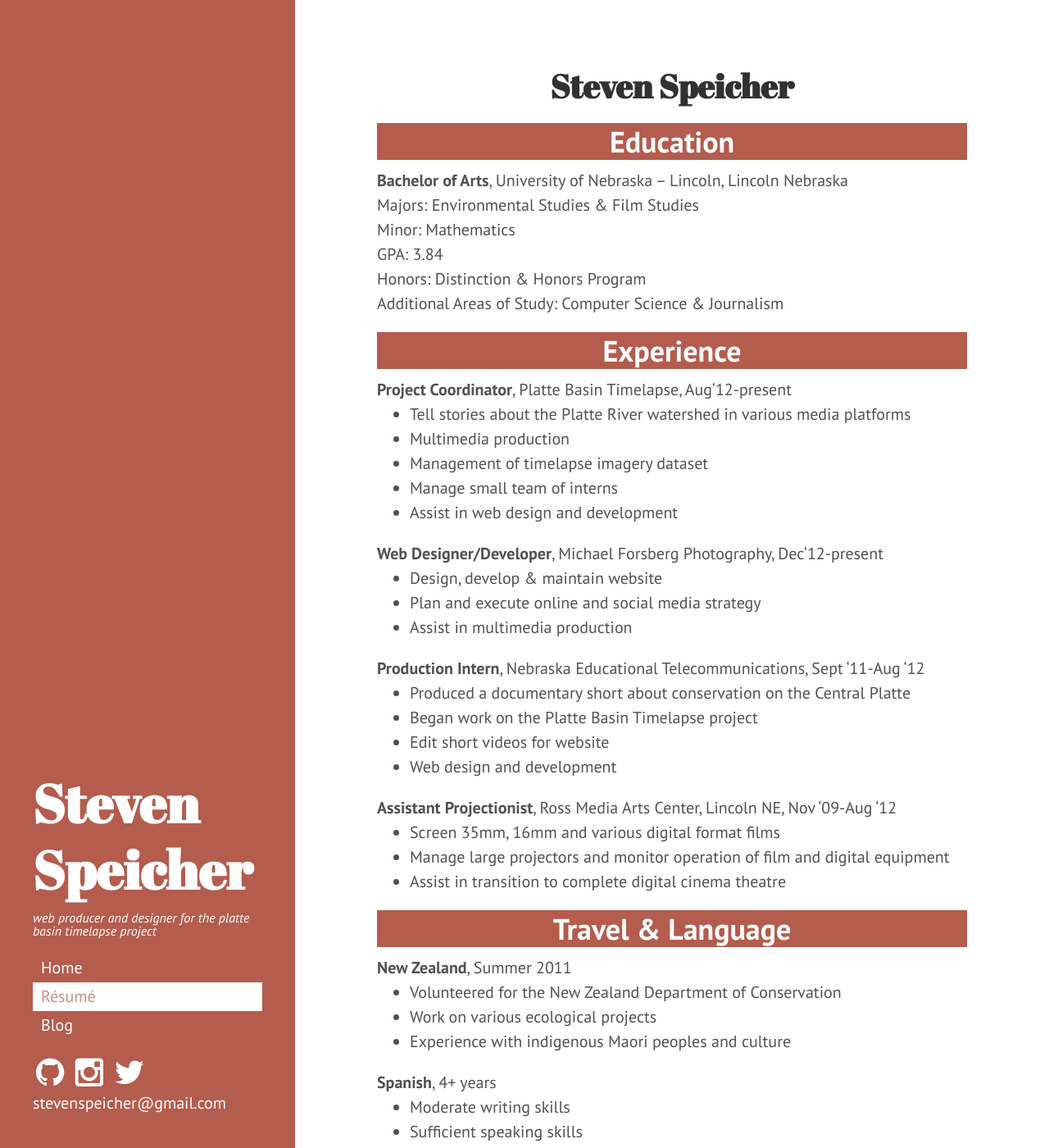
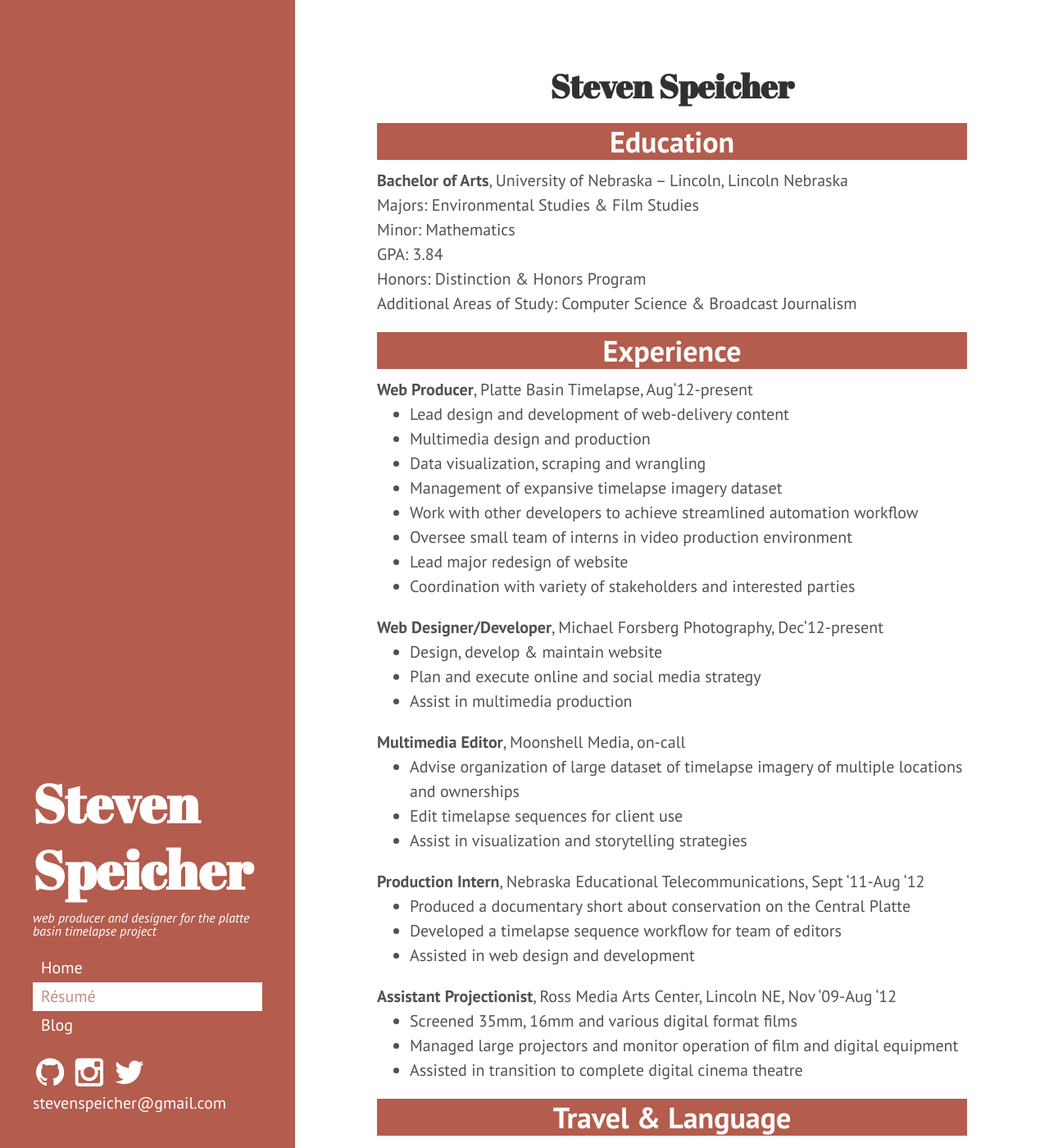
Before and after one commit to stvnspchr/stvnspchr.github.io, a Jekyll site: the page built from resume/index.html, in a window 1280 px wide and 1400 px high. Shown: the whole window at 82% size. Built offline with Jekyll 4.4.1, drawn with Linux system fonts in a browser that asks for light colours; Markdown is read by kramdown in place of the engine named in the settings.

Commit message:
Updated resume

```diff
--- a/resume/index.html
+++ b/resume/index.html
@@ -14,17 +14,20 @@ title: Résumé
 <p>Minor: Mathematics</p>
 <p>GPA: 3.84</p>
 <p>Honors: Distinction & Honors Program</p>
-<p>Additional Areas of Study: Computer Science & Journalism</p>
+<p>Additional Areas of Study: Computer Science & Broadcast Journalism</p>
 
 <h2>Experience</h2>
 
-<p><span class="bold">Project Coordinator</span>, Platte Basin Timelapse, Aug‘12-present</p>
+<p><span class="bold">Web Producer</span>, Platte Basin Timelapse, Aug‘12-present</p>
 <ul>
-	<li>Tell stories about the Platte River watershed in various media platforms</li>
-	<li>Multimedia production</li>
-	<li>Management of timelapse imagery dataset</li>
-	<li>Manage small team of interns</li>
-	<li>Assist in web design and development</li>
+	<li>Lead design and development of web-delivery content</li>
+	<li>Multimedia design and production</li>
+	<li>Data visualization, scraping and wrangling</li>
+	<li>Management of expansive timelapse imagery dataset</li>
+	<li>Work with other developers to achieve streamlined automation workflow</li>
+	<li>Oversee small team of interns in video production environment</li>
+	<li>Lead major redesign of website</li>
+	<li>Coordination with variety of stakeholders and interested parties</li>
 </ul>
 
 <p><span class="bold">Web Designer/Developer</span>, Michael Forsberg Photography, Dec‘12-present</p>
@@ -34,19 +37,25 @@ title: Résumé
 	<li>Assist in multimedia production</li>
 </ul>
 
+<p><span class="bold">Multimedia Editor</span>, Moonshell Media, on-call</p>
+<ul>
+	<li>Advise organization of large dataset of timelapse imagery of multiple locations and ownerships</li>
+	<li>Edit timelapse sequences for client use</li>
+	<li>Assist in visualization and storytelling strategies</li>
+</ul>
+
 <p><span class="bold">Production Intern</span>, Nebraska Educational Telecommunications, Sept ‘11-Aug ‘12</p>
 <ul>
 	<li>Produced a documentary short about conservation on the Central Platte</li>
-	<li>Began work on the Platte Basin Timelapse project</li>
-	<li>Edit short videos for website</li>
-	<li>Web design and development</li>
+	<li>Developed a timelapse sequence workflow for team of editors</li>
+	<li>Assisted in web design and development</li>
 </ul>
 
 <p><span class="bold">Assistant Projectionist</span>, Ross Media Arts Center, Lincoln NE, Nov ‘09-Aug ‘12</p>
 <ul>
-	<li>Screen 35mm, 16mm and various digital format films</li>
-	<li>Manage large projectors and monitor operation of film and digital equipment</li>
-	<li>Assist in transition to complete digital cinema theatre</li>
+	<li>Screened 35mm, 16mm and various digital format films</li>
+	<li>Managed large projectors and monitor operation of film and digital equipment</li>
+	<li>Assisted in transition to complete digital cinema theatre</li>
 </ul>
 
 <h2>Travel & Language</h2>
```
